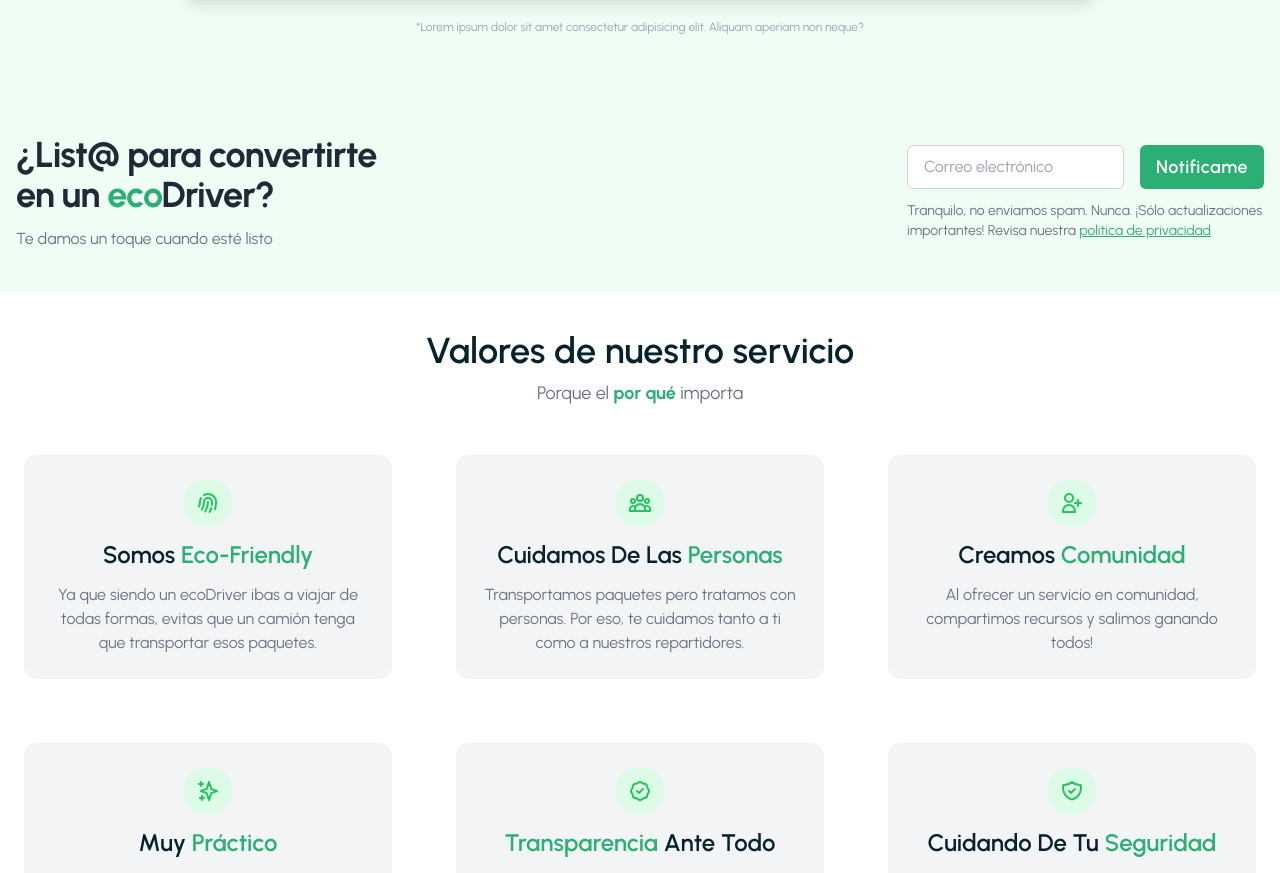
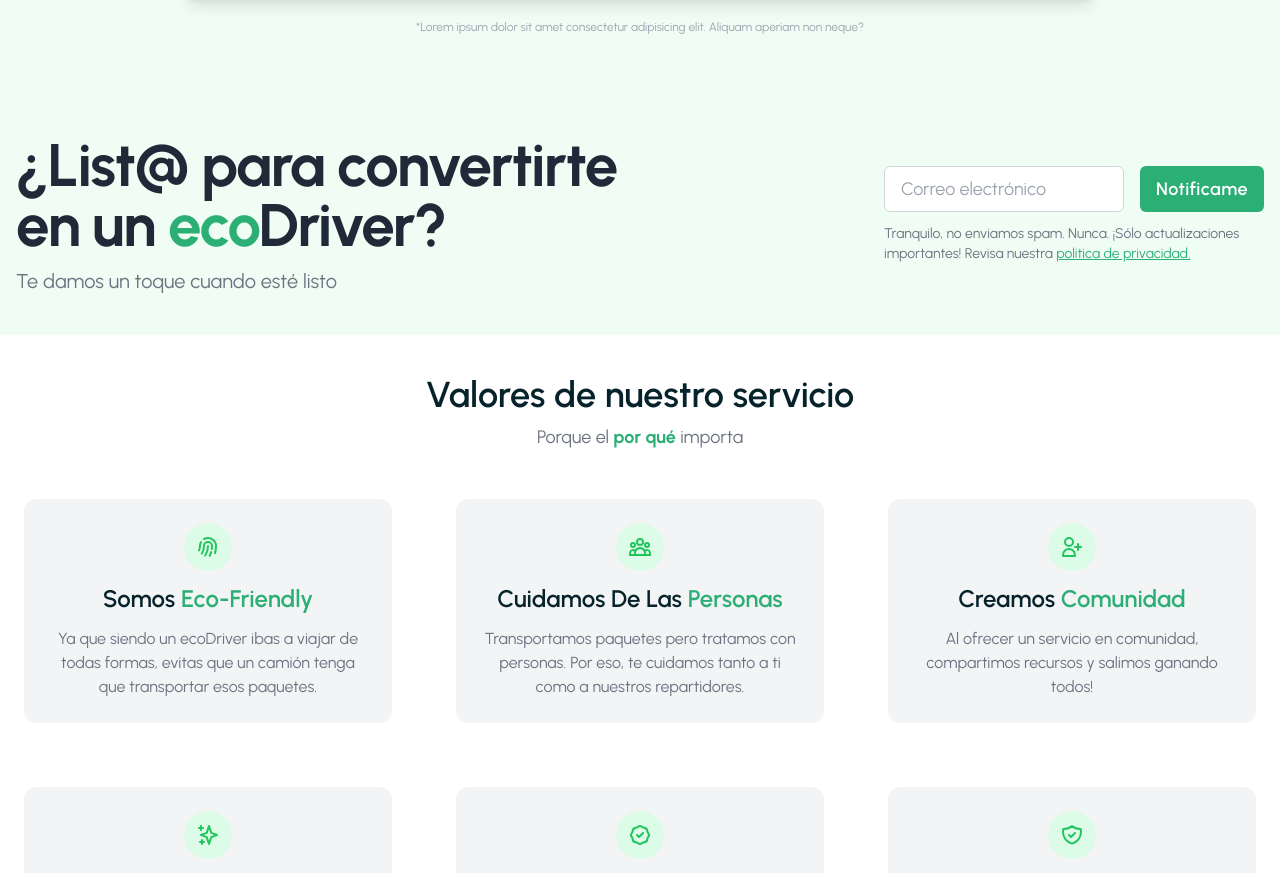
Before and after one commit to randreu28/ecodeliver.es, a Next.js app: page /particular in a window 1280 px wide. Shown: the part 2101-2974 px from the top of the page. Built offline with nearby package versions, Linux system fonts and the light colour scheme.

Commit message:
Extracts form into a component
Related to #2

```diff
--- /dev/null
+++ b/components/Form.jsx
@@ -0,0 +1,32 @@
+import Button from "./Button";
+import Link from "next/link";
+
+export default function Form() {
+  return (
+    <div className="mt-8 lg:mt-0">
+      <div className="flex flex-col space-y-3 sm:space-y-0 sm:flex-row sm:-mx-2">
+        <input
+          id="email"
+          type="text"
+          className="px-4 py-2 text-secondary bg-white border border-gray-300 rounded-md sm:mx-2 text-lg focus:border-primary-40 focus:ring-green-300 focus:outline-none focus:ring focus:ring-opacity-40"
+          placeholder="Correo electrónico"
+        />
+
+        <Button text="Notificame" />
+      </div>
+
+      <p className="mt-3 text-sm text-gray-500 ">
+        Tranquilo, no enviamos spam. Nunca. ¡Sólo actualizaciones <br />{" "}
+        importantes! Revisa nuestra{" "}
+        <Link href="/privacidad">
+          <a
+            target="_blank "
+            className="text-primary underline hover:opacity-75 duration-200"
+          >
+            politica de privacidad.
+          </a>
+        </Link>
+      </p>
+    </div>
+  );
+}
--- a/pages/particular.jsx
+++ b/pages/particular.jsx
@@ -18,6 +18,7 @@ import Disclosure from "../components/Disclosure";
 import Footer from "../components/Footer";
 import Alert from "../components/Alert";
 import { useState, useRef } from "react";
+import Form from "../components/Form";
 
 export default function Particular() {
   Cookies.set("isBusiness", false);
@@ -301,38 +302,16 @@ export default function Particular() {
         </div>
         <div className="container px-4 py-10 mx-auto lg:flex lg:items-center lg:justify-between">
           <div className="flex flex-col gap-3">
-            <h2 className="text-3xl font-bold tracking-tight text-gray-800 xl:text-4xl ">
+            <h2 className="text-5xl font-bold tracking-tight text-gray-800 xl:text-6xl ">
               ¿List@ para convertirte <br /> en un{" "}
               <span className="text-primary">eco</span>Driver?
             </h2>
-            <p className="text-gray-500">Te damos un toque cuando esté listo</p>
+            <p className="text-gray-500 text-xl">
+              Te damos un toque cuando esté listo
+            </p>
           </div>
 
-          <div className="mt-8 lg:mt-0">
-            <div className="flex flex-col space-y-3 sm:space-y-0 sm:flex-row sm:-mx-2">
-              <input
-                id="email"
-                type="text"
-                className="px-4 py-2 text-secondary bg-white border border-gray-300 rounded-md sm:mx-2  focus:border-primary-40 focus:ring-green-300 focus:outline-none focus:ring focus:ring-opacity-40"
-                placeholder="Correo electrónico"
-              />
-
-              <Button text="Notificame" />
-            </div>
-
-            <p className="mt-3 text-sm text-gray-500 ">
-              Tranquilo, no enviamos spam. Nunca. ¡Sólo actualizaciones <br />{" "}
-              importantes! Revisa nuestra{" "}
-              <Link href="/privacidad">
-                <a
-                  target="_blank "
-                  className="text-primary underline hover:opacity-75 duration-200"
-                >
-                  politica de privacidad
-                </a>
-              </Link>
-            </p>
-          </div>
+          <Form />
         </div>
       </section>
       <section id={navData[2].href} className="container px-6 py-10 mx-auto">
```
